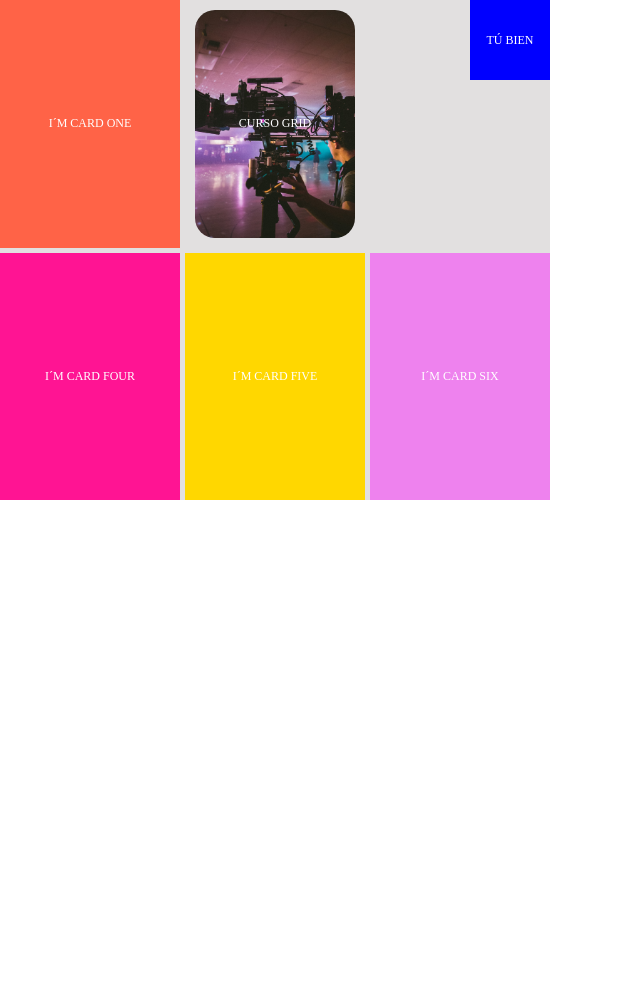
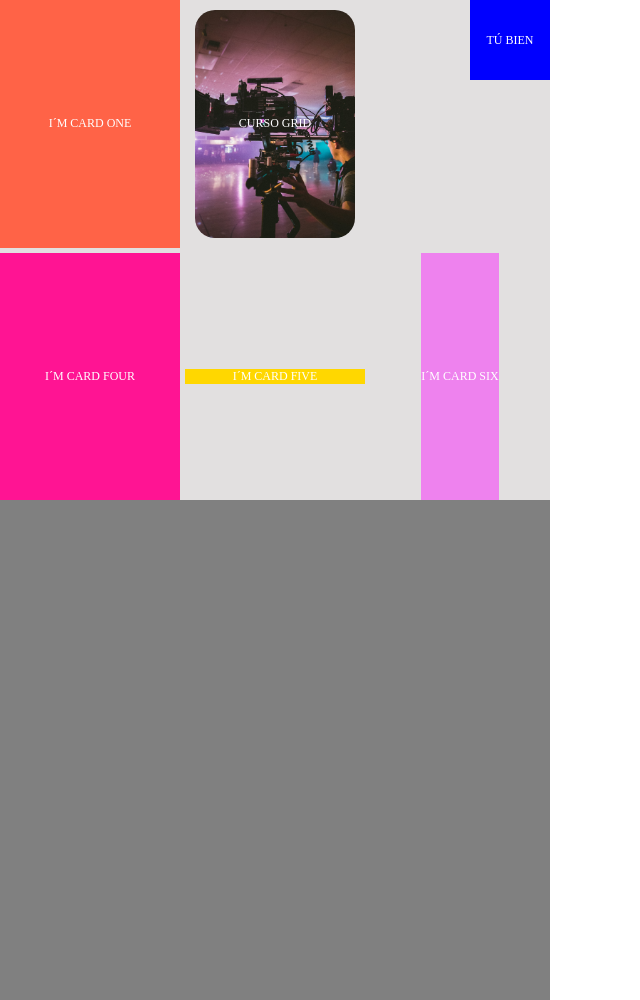
Before and after one commit to Christiano0407/Grid_response, a website: page src/html/index.html in a window 1280 px wide. Shown: the whole page, without its empty margins (0-640 px from the left). Before the commit the page ends 800 px from the top, so only its background shows below. Drawn offline with Linux system fonts and the light colour scheme.

Commit message:
prueba_2

```diff
--- a/src/css/practice.css
+++ b/src/css/practice.css
@@ -60,7 +60,9 @@ text-align: center;
 }
 .card:nth-of-type(5) {
     background-color: gold;
+    align-self: center;
 }
 .card:last-child {
     background-color: violet;
+    justify-self: center;
 }
--- a/src/html/index.html
+++ b/src/html/index.html
@@ -54,6 +54,10 @@
                   <div class="card">I´m Card Six</div>
              </div>
         </section>
+
+        <section>
+
+        </section>
     </main>
     <script src="../js/index.js"></script>
 </body>
```
